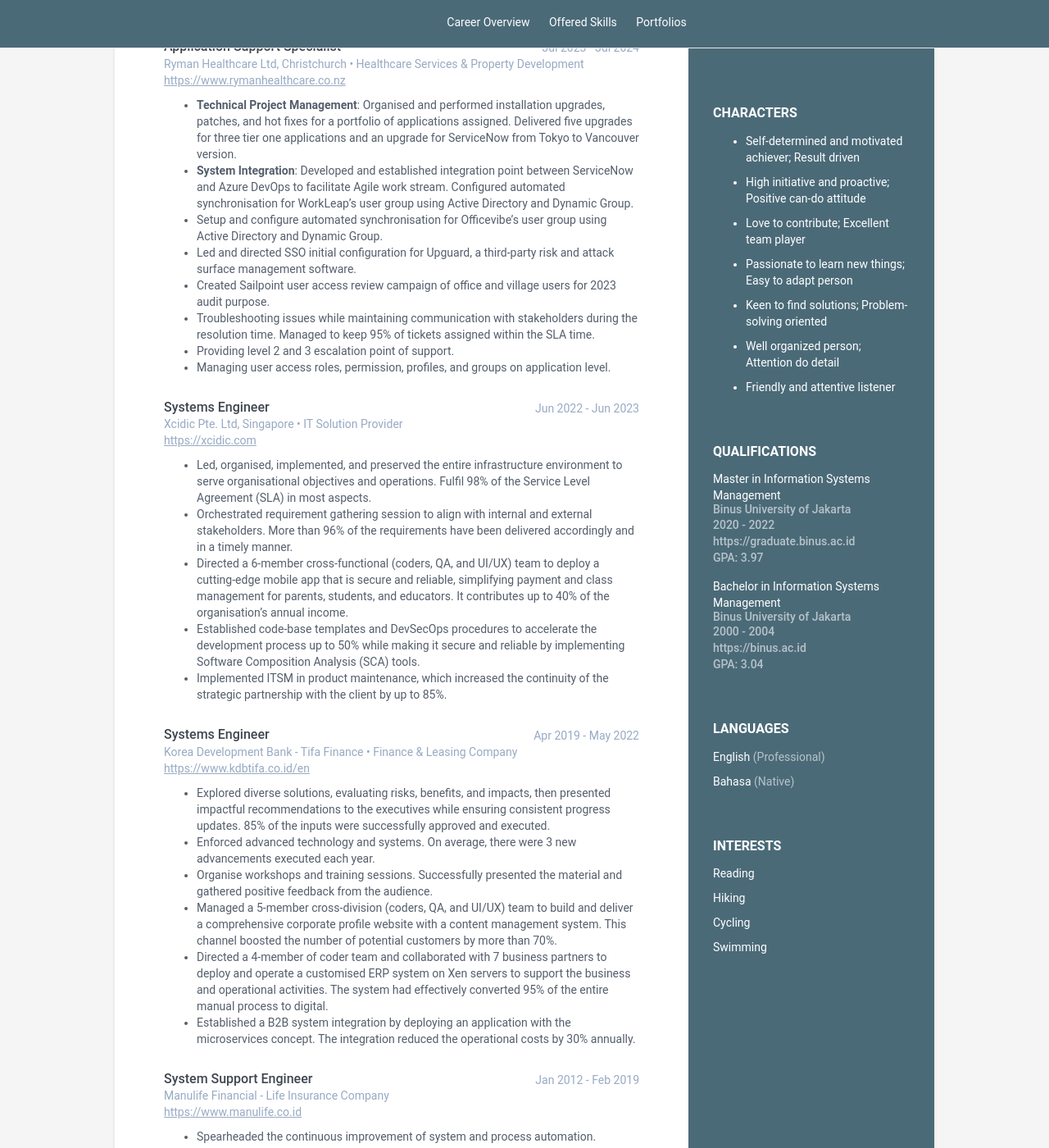
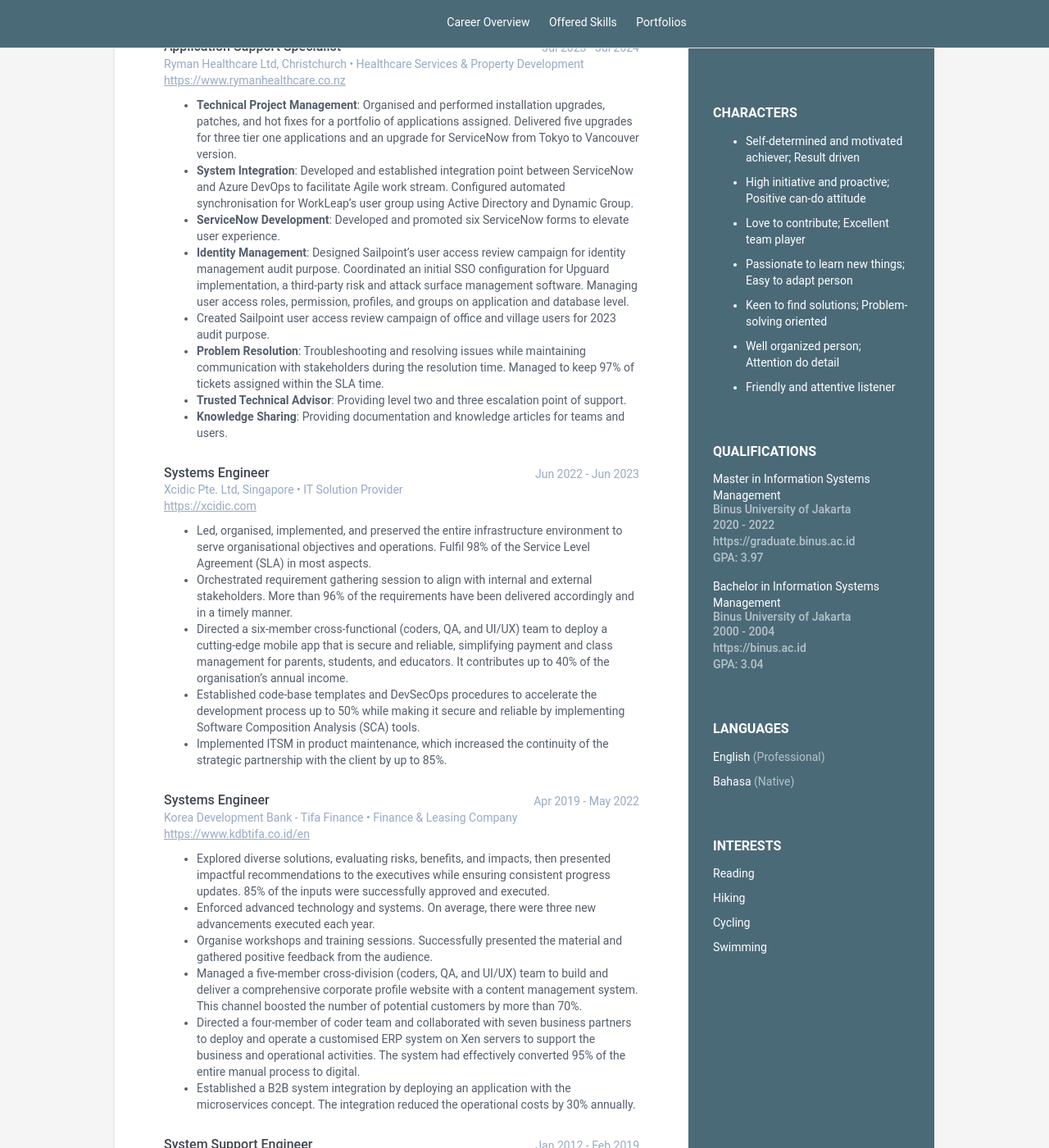
Before and after one commit to hz81/cv-se001, a Jekyll site: the page built from index.html, in a window 1280 px wide and 1400 px high, scrolled down 473 px. Shown: the whole window at 82% size. Built offline with Jekyll 4.4.1, drawn with Linux system fonts in a browser that asks for light colours; some of the changed text lies outside the part shown.

Commit message:
Update data.yml

```diff
--- a/_data/data.yml
+++ b/_data/data.yml
@@ -98,8 +98,8 @@ highlights:
         primarily as a support engineer across multiple organisations critical systems. <br>
         Skilled in all stages of Agile software development life cycle. <br>
         Competent in identifying, troubleshooting, and resolving problems related to technical computer hardware and software. <br>
-        With a positive can-do attitude and as a dedicated learner aiming to enhance lives through innovation,
-        I have proven success in maintaining communication during the resolution and conveying progress updates in the friendliest way possible. <br>
+        A positive can-do attitude and a dedicated learner aiming to enhance lives through innovation,
+        who has proven success in maintaining communication during the resolution and conveying progress updates in the friendliest way possible.<br>
         Familiar with Microsoft and Linux Ubuntu ecosystem. <br>
         Proficient in nurturing legacy systems while implementing upgrades. <br>
         Highly-productive and easy-to-adapt person.
@@ -114,12 +114,12 @@ experiences:
         details: |
             - <b>Technical Project Management</b>: Organised and performed installation upgrades, patches, and hot fixes for a portfolio of applications assigned. Delivered five upgrades for three tier one applications and an upgrade for ServiceNow from Tokyo to Vancouver version.
             - <b>System Integration</b>: Developed and established integration point between ServiceNow and Azure DevOps to facilitate Agile work stream. Configured automated synchronisation for WorkLeap’s user group using Active Directory and Dynamic Group.
-            - Setup and configure automated synchronisation for Officevibe’s user group using Active Directory and Dynamic Group.
-            - Led and directed SSO initial configuration for Upguard, a third-party risk and attack surface management software.
+            - <b>ServiceNow Development</b>: Developed and promoted six ServiceNow forms to elevate user experience.
+            - <b>Identity Management</b>: Designed Sailpoint’s user access review campaign for identity management audit purpose. Coordinated an initial SSO configuration for Upguard implementation, a third-party risk and attack surface management software. Managing user access roles, permission, profiles, and groups on application and database level.
             - Created Sailpoint user access review campaign of office and village users for 2023 audit purpose.
-            - Troubleshooting issues while maintaining communication with stakeholders during the resolution time. Managed to keep 95% of tickets assigned within the SLA time.
-            - Providing level 2 and 3 escalation point of support.
-            - Managing user access roles, permission, profiles, and groups on application level.
+            - <b>Problem Resolution</b>: Troubleshooting and resolving issues while maintaining communication with stakeholders during the resolution time. Managed to keep 97% of tickets assigned within the SLA time.
+            - <b>Trusted Technical Advisor</b>: Providing level two and three escalation point of support.
+            - <b>Knowledge Sharing</b>: Providing documentation and knowledge articles for teams and users.
       - role: Systems Engineer
         time: Jun 2022 - Jun 2023
         company: Xcidic Pte. Ltd, Singapore • IT Solution Provider
@@ -127,7 +127,7 @@ experiences:
         details: |
             - Led, organised, implemented, and preserved the entire infrastructure environment to serve organisational objectives and operations. Fulfil 98% of the Service Level Agreement (SLA) in most aspects.
             - Orchestrated requirement gathering session to align with internal and external stakeholders. More than 96% of the requirements have been delivered accordingly and in a timely manner.
-            - Directed a 6-member cross-functional (coders, QA, and UI/UX) team to deploy a cutting-edge mobile app that is secure and reliable, simplifying payment and class management for parents, students, and educators. It contributes up to 40% of the organisation’s annual income.
+            - Directed a six-member cross-functional (coders, QA, and UI/UX) team to deploy a cutting-edge mobile app that is secure and reliable, simplifying payment and class management for parents, students, and educators. It contributes up to 40% of the organisation’s annual income.
             - Established code-base templates and DevSecOps procedures to accelerate the development process up to 50% while making it secure and reliable by implementing Software Composition Analysis (SCA) tools.
             - Implemented ITSM in product maintenance, which increased the continuity of the strategic partnership with the client by up to 85%.
       - role: Systems Engineer
@@ -136,10 +136,10 @@ experiences:
         site: https://www.kdbtifa.co.id/en
         details: |
             - Explored diverse solutions, evaluating risks, benefits, and impacts, then presented impactful recommendations to the executives while ensuring consistent progress updates. 85% of the inputs were successfully approved and executed.
-            - Enforced advanced technology and systems. On average, there were 3 new advancements executed each year.
+            - Enforced advanced technology and systems. On average, there were three new advancements executed each year.
             - Organise workshops and training sessions. Successfully presented the material and gathered positive feedback from the audience.
-            - Managed a 5-member cross-division (coders, QA, and UI/UX) team to build and deliver a comprehensive corporate profile website with a content management system. This channel boosted the number of potential customers by more than 70%.
-            - Directed a 4-member of coder team and collaborated with 7 business partners to deploy and operate a customised ERP system on Xen servers to support the business and operational activities. The system had effectively converted 95% of the entire manual process to digital.
+            - Managed a five-member cross-division (coders, QA, and UI/UX) team to build and deliver a comprehensive corporate profile website with a content management system. This channel boosted the number of potential customers by more than 70%.
+            - Directed a four-member of coder team and collaborated with seven business partners to deploy and operate a customised ERP system on Xen servers to support the business and operational activities. The system had effectively converted 95% of the entire manual process to digital.
             - Established a B2B system integration by deploying an application with the microservices concept. The integration reduced the operational costs by 30% annually.
       - role: System Support Engineer
         time: Jan 2012 - Feb 2019
@@ -157,7 +157,7 @@ experiences:
         details: |
             - Developed, architected, and executed robust IT infrastructure. Successfully implemented server ecosystem by using VMware.
             - Collaborated with cross-functional teams to deliver and deploy an upgraded core system. It supported 98% of the entire business process for both retail customers and internal back-office users.
-            - Published enhancements to improve payment collection processing time to less than 0.5 second on average.
+            - Published enhancements to improve payment collection processing time to less than a second on average.
 
 skills-tech:
     title: Technical Skills
```
